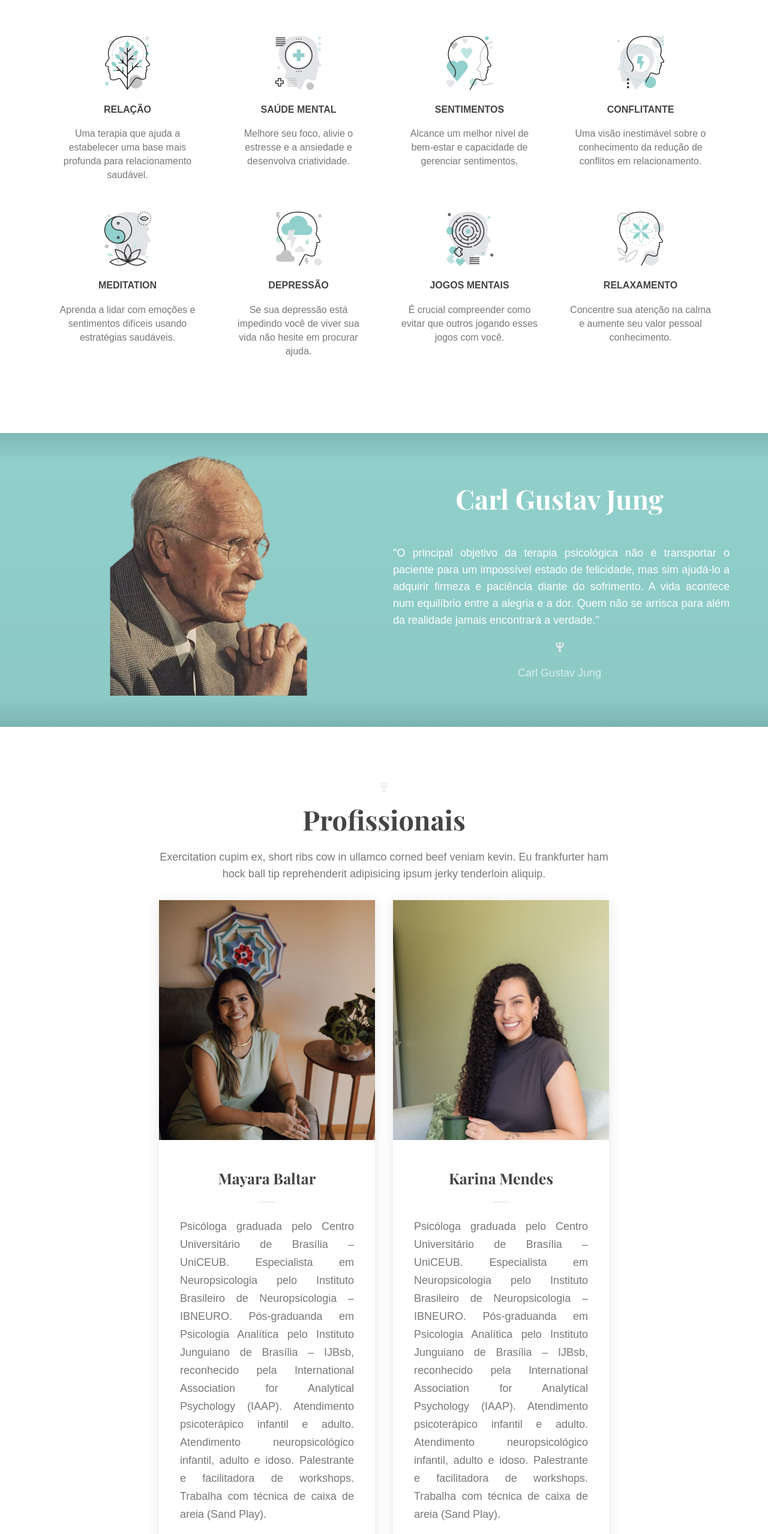
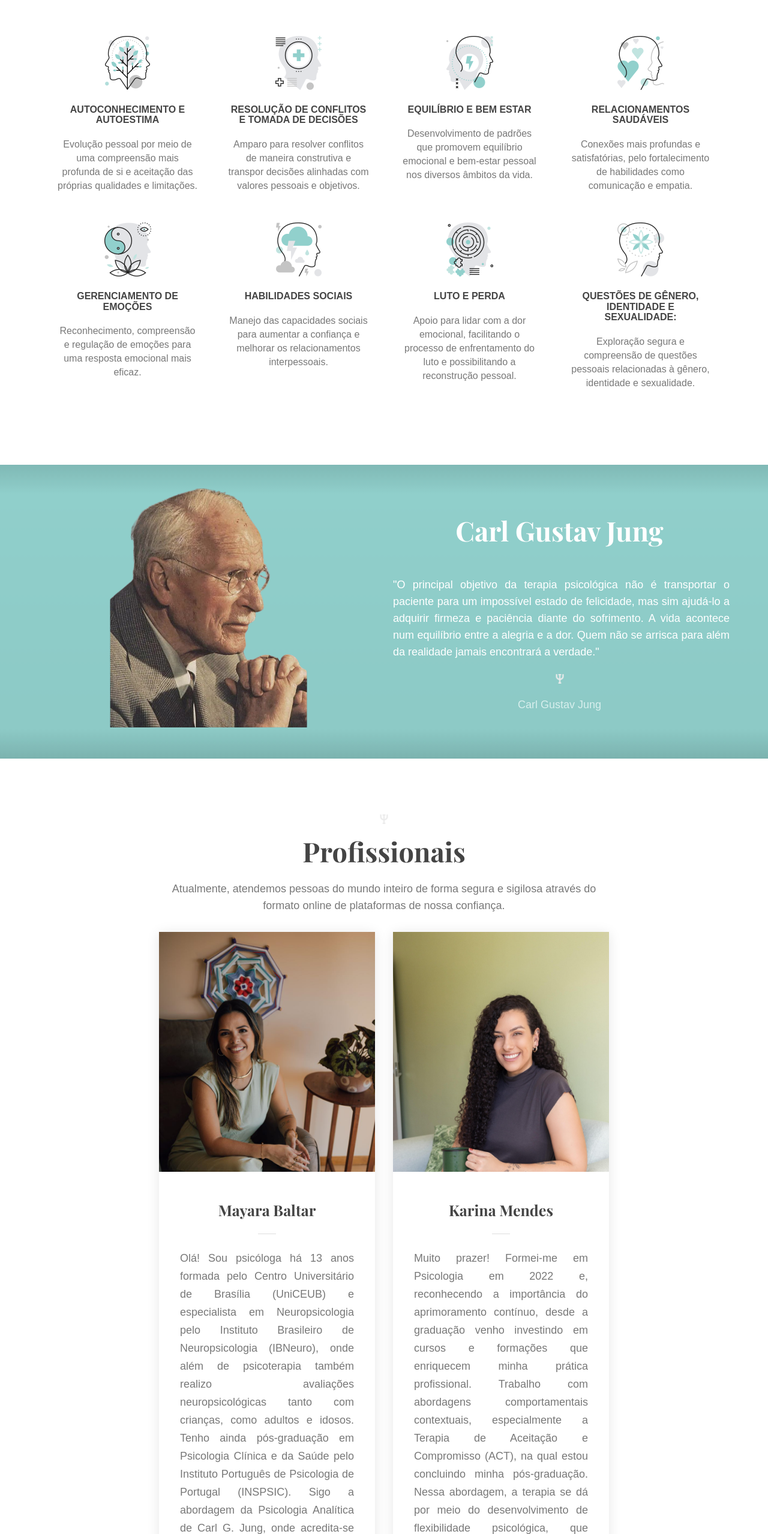
Before and after one commit to Claudiogoncalves/inttegre-web, a plain HTML site: page index.html in a window 1280 px wide. Shown: the part 1414-3972 px from the top of the page at 60% size. Drawn offline with nearby package versions, Linux system fonts and the light colour scheme; files whose address does not match are found by name; a web font is replaced by a local one.

Commit message:
Add new text and delete images

```diff
--- a/index.html
+++ b/index.html
@@ -323,11 +323,13 @@
                 <div class="with_padding text-center teaser hover_shadow">
                   <img src="images/service-icons/relationship.png" alt="" />
                   <h4>
-                    <a href="service-single.html">Relação</a>
+                    <a href="service-single.html"
+                      >Autoconhecimento e Autoestima</a
+                    >
                   </h4>
                   <p>
-                    Uma terapia que ajuda a estabelecer uma base mais profunda
-                    para relacionamento saudável.
+                    Evolução pessoal por meio de uma compreensão mais profunda
+                    de si e aceitação das próprias qualidades e limitações.
                   </p>
                 </div>
               </div>
@@ -335,35 +337,38 @@
                 <div class="with_padding text-center teaser hover_shadow">
                   <img src="images/service-icons/mental.png" alt="" />
                   <h4>
-                    <a href="service-single.html">Saúde Mental</a>
+                    <a href="service-single.html"
+                      >Resolução de conflitos e tomada de decisões</a
+                    >
                   </h4>
                   <p>
-                    Melhore seu foco, alivie o estresse e a ansiedade e
-                    desenvolva criatividade.
+                    Amparo para resolver conflitos de maneira construtiva e
+                    transpor decisões alinhadas com valores pessoais e
+                    objetivos.
                   </p>
                 </div>
               </div>
               <div class="col-md-3 col-sm-6 clear-sm">
                 <div class="with_padding text-center teaser hover_shadow">
-                  <img src="images/service-icons/feelings.png" alt="" />
+                  <img src="images/service-icons/conflicting.png" alt="" />
                   <h4>
-                    <a href="service-single.html">Sentimentos</a>
+                    <a href="service-single.html">Equilíbrio e bem estar</a>
                   </h4>
                   <p>
-                    Alcance um melhor nível de bem-estar e capacidade de
-                    gerenciar sentimentos.
+                    Desenvolvimento de padrões que promovem equilíbrio emocional
+                    e bem-estar pessoal nos diversos âmbitos da vida.
                   </p>
                 </div>
               </div>
               <div class="col-md-3 col-sm-6">
                 <div class="with_padding text-center teaser hover_shadow">
-                  <img src="images/service-icons/conflicting.png" alt="" />
+                  <img src="images/service-icons/feelings.png" alt="" />
                   <h4>
-                    <a href="service-single.html">Conflitante</a>
+                    <a href="service-single.html">Relacionamentos Saudáveis</a>
                   </h4>
                   <p>
-                    Uma visão inestimável sobre o conhecimento da redução de
-                    conflitos em relacionamento.
+                    Conexões mais profundas e satisfatórias, pelo fortalecimento
+                    de habilidades como comunicação e empatia.
                   </p>
                 </div>
               </div>
@@ -371,11 +376,11 @@
                 <div class="with_padding text-center teaser hover_shadow">
                   <img src="images/service-icons/meditation.png" alt="" />
                   <h4>
-                    <a href="service-single.html">Meditation</a>
+                    <a href="service-single.html">Gerenciamento de emoções</a>
                   </h4>
                   <p>
-                    Aprenda a lidar com emoções e sentimentos difíceis usando
-                    estratégias saudáveis.
+                    Reconhecimento, compreensão e regulação de emoções para uma
+                    resposta emocional mais eficaz.
                   </p>
                 </div>
               </div>
@@ -383,11 +388,11 @@
                 <div class="with_padding text-center teaser hover_shadow">
                   <img src="images/service-icons/depression.png" alt="" />
                   <h4>
-                    <a href="service-single.html">Depressão</a>
+                    <a href="service-single.html">Habilidades sociais</a>
                   </h4>
                   <p>
-                    Se sua depressão está impedindo você de viver sua vida não
-                    hesite em procurar ajuda.
+                    Manejo das capacidades sociais para aumentar a confiança e
+                    melhorar os relacionamentos interpessoais.
                   </p>
                 </div>
               </div>
@@ -395,11 +400,12 @@
                 <div class="with_padding text-center teaser hover_shadow">
                   <img src="images/service-icons/mind.png" alt="" />
                   <h4>
-                    <a href="service-single.html">Jogos mentais</a>
+                    <a href="service-single.html">Luto e perda</a>
                   </h4>
                   <p>
-                    É crucial compreender como evitar que outros jogando esses
-                    jogos com você.
+                    Apoio para lidar com a dor emocional, facilitando o processo
+                    de enfrentamento do luto e possibilitando a reconstrução
+                    pessoal.
                   </p>
                 </div>
               </div>
@@ -407,11 +413,13 @@
                 <div class="with_padding text-center teaser hover_shadow">
                   <img src="images/service-icons/relaxation.png" alt="" />
                   <h4>
-                    <a href="service-single.html">Relaxamento</a>
+                    <a href="service-single.html"
+                      >Questões de gênero, identidade e sexualidade:</a
+                    >
                   </h4>
                   <p>
-                    Concentre sua atenção na calma e aumente seu valor pessoal
-                    conhecimento.
+                    Exploração segura e compreensão de questões pessoais
+                    relacionadas à gênero, identidade e sexualidade.
                   </p>
                 </div>
               </div>
@@ -467,9 +475,9 @@
               <div class="col-sm-12 text-center">
                 <h2 class="section_header with_icon">Profissionais</h2>
                 <p>
-                  Exercitation cupim ex, short ribs cow in ullamco corned beef
-                  veniam kevin. Eu frankfurter ham hock ball tip reprehenderit
-                  adipisicing ipsum jerky tenderloin aliquip.
+                  Atualmente, atendemos pessoas do mundo inteiro de forma segura
+                  e sigilosa através do formato online de plataformas de nossa
+                  confiança.
                 </p>
               </div>
             </div>
@@ -506,15 +514,26 @@
                     <!-- .entry-header -->
 
                     <p class="bottommargin_40 fontsize_18 profile_description">
-                      Psicóloga graduada pelo Centro Universitário de Brasília –
-                      UniCEUB. Especialista em Neuropsicologia pelo Instituto
-                      Brasileiro de Neuropsicologia – IBNEURO. Pós-graduanda em
-                      Psicologia Analítica pelo Instituto Junguiano de Brasília
-                      – IJBsb, reconhecido pela International Association for
-                      Analytical Psychology (IAAP). Atendimento psicoterápico
-                      infantil e adulto. Atendimento neuropsicológico infantil,
-                      adulto e idoso. Palestrante e facilitadora de workshops.
-                      Trabalha com técnica de caixa de areia (Sand Play).
+                      Olá! Sou psicóloga há 13 anos formada pelo Centro
+                      Universitário de Brasília (UniCEUB) e especialista em
+                      Neuropsicologia pelo Instituto Brasileiro de
+                      Neuropsicologia (IBNeuro), onde além de psicoterapia
+                      também realizo avaliações neuropsicológicas tanto com
+                      crianças, como adultos e idosos. Tenho ainda pós-graduação
+                      em Psicologia Clínica e da Saúde pelo Instituto Português
+                      de Psicologia de Portugal (INSPSIC). Sigo a abordagem da
+                      Psicologia Analítica de Carl G. Jung, onde acredita-se na
+                      tríade complementar de corpo, mente e alma. Todos
+                      caminhando nesse movimento cíclico, gerando o potencial de
+                      Autoconhecimento, o aprofundamento no nosso inconsciente e
+                      a integração da consciência de todas as nossas partes.
+                      Acredito em uma Psicologia de livre fala, onde podemos
+                      unir saúde mental e aspectos cognitivos em um único plano
+                      existencial. Com jornada entre a clínica, o hospital, a
+                      auditoria, a saúde mental enquanto adoecimento e o
+                      acompanhamento em dependência química, tenho ainda
+                      experiência como palestrante, supervisora clínica e
+                      facilitadora de workshops.
                     </p>
 
                     <p class="profile_crp fontsize_12">
@@ -545,15 +564,29 @@
                     <!-- .entry-header -->
 
                     <p class="bottommargin_40 fontsize_18 profile_description">
-                      Psicóloga graduada pelo Centro Universitário de Brasília –
-                      UniCEUB. Especialista em Neuropsicologia pelo Instituto
-                      Brasileiro de Neuropsicologia – IBNEURO. Pós-graduanda em
-                      Psicologia Analítica pelo Instituto Junguiano de Brasília
-                      – IJBsb, reconhecido pela International Association for
-                      Analytical Psychology (IAAP). Atendimento psicoterápico
-                      infantil e adulto. Atendimento neuropsicológico infantil,
-                      adulto e idoso. Palestrante e facilitadora de workshops.
-                      Trabalha com técnica de caixa de areia (Sand Play).
+                      Muito prazer! Formei-me em Psicologia em 2022 e,
+                      reconhecendo a importância do aprimoramento contínuo,
+                      desde a graduação venho investindo em cursos e formações
+                      que enriquecem minha prática profissional. Trabalho com
+                      abordagens comportamentais contextuais, especialmente a
+                      Terapia de Aceitação e Compromisso (ACT), na qual estou
+                      concluindo minha pós-graduação. Nessa abordagem, a terapia
+                      se dá por meio do desenvolvimento de flexibilidade
+                      psicológica, que permite viver uma vida mais
+                      significativa, leve e valorosa, com a capacidade de lidar
+                      com os diferentes acontecimentos e dificuldades que surgem
+                      no caminho. Envolve, portanto, autoconhecimento,
+                      autocompaixão, atenção ao momento presente e gerenciamento
+                      de emoções. Acredito firmemente no potencial da psicologia
+                      para transformar vidas por meio da mudança e do
+                      fortalecimento da saúde mental, em um ambiente seguro e
+                      ético para o desenvolvimento pessoal. Como valores
+                      pessoais, entendo a liberdade, a autenticidade e as
+                      conexões genuínas como grandes forças que nos impulsionam.
+                      Defendo também o poder da comunicação, a força do afeto e
+                      a importância da diversidade. Esses valores orientam todas
+                      as dimensões da minha vida e, portanto, estão também
+                      presentes em minha prática profissional.
                     </p>
 
                     <p class="profile_crp fontsize_12">
@@ -624,24 +657,27 @@
                   data-dots="true"
                 >
                   <blockquote>
-                    “Para mim foi uma experiência maravilhosa. devo dizer que eu
-                    estou realmente impressionado.”
+                    “A Clínica Inttegre transformou minha vida. A equipe é
+                    extremamente profissional e acolhedora. Recomendo a todos
+                    que buscam apoio psicológico de qualidade.”
                     <div class="item-meta">
-                      <h5>Myrtle Murray</h5>
+                      <h5>Lorena Santos</h5>
                     </div>
                   </blockquote>
                   <blockquote>
-                    “Para mim foi uma experiência maravilhosa. devo dizer que eu
-                    estou realmente impressionado.”
+                    “Sou profundamente grato à Clínica Inttegre. O atendimento é
+                    acolhedor e as sessões foram fundamentais para minha
+                    evolução. Superou todas as minhas expectativas.”
                     <div class="item-meta">
-                      <h5>Myrtle Murray</h5>
+                      <h5>Matheus Fernandez</h5>
                     </div>
                   </blockquote>
                   <blockquote>
-                    “Para mim foi uma experiência maravilhosa. devo dizer que eu
-                    estou realmente impressionado.”
+                    “Minha experiência na Clínica Inttegre foi extraordinária.
+                    Profissionais competentes e dedicados me ajudaram a
+                    encontrar bem-estar e felicidade. Altamente recomendada!”
                     <div class="item-meta">
-                      <h5>Myrtle Murray</h5>
+                      <h5>Carolina Ferreira</h5>
                     </div>
                   </blockquote>
                 </div>
@@ -943,9 +979,7 @@
               >
                 <h2 class="section_header with_icon highlight">Fale Conosco</h2>
                 <div class="fontsize_16">
-                  Exercitation cupim ex, short ribs cow in ullamco corned beef
-                  veniam kevin. Eu frankfurter ham hock ball tip reprehenderit
-                  adipisicing ipsum
+                  Deixe aqui seu comentário, elogio ou uma pergunta.
                 </div>
 
                 <form
@@ -956,7 +990,7 @@
                   <div class="col-sm-6">
                     <div class="contact-form-name">
                       <label for="name"
-                        >Your Name
+                        >Nome
                         <span class="required">*</span>
                       </label>
                       <input
@@ -967,14 +1001,14 @@
                         name="name"
                         id="name"
                         class="form-control"
-                        placeholder="Your Name"
+                        placeholder="Nome"
                       />
                     </div>
                   </div>
                   <div class="col-sm-6">
                     <div class="contact-form-email">
                       <label for="email"
-                        >Email Address
+                        >Email
                         <span class="required">*</span>
                       </label>
                       <input
@@ -985,14 +1019,14 @@
                         name="email"
                         id="email"
                         class="form-control"
-                        placeholder="Email Address"
+                        placeholder="Email"
                       />
                     </div>
                   </div>
 
                   <div class="col-sm-12">
                     <div class="contact-form-message">
-                      <label for="message">Message</label>
+                      <label for="message">Mensagem</label>
                       <textarea
                         aria-required="true"
                         rows="1"
@@ -1000,7 +1034,7 @@
                         name="message"
                         id="message"
                         class="form-control"
-                        placeholder="Message"
+                        placeholder="Mensagem"
                       ></textarea>
                     </div>
                   </div>
@@ -1013,7 +1047,7 @@
                         name="contact_submit"
                         class="theme_button color1 with_shadow"
                       >
-                        Send message
+                        Enviar
                       </button>
                     </div>
                   </div>
```
